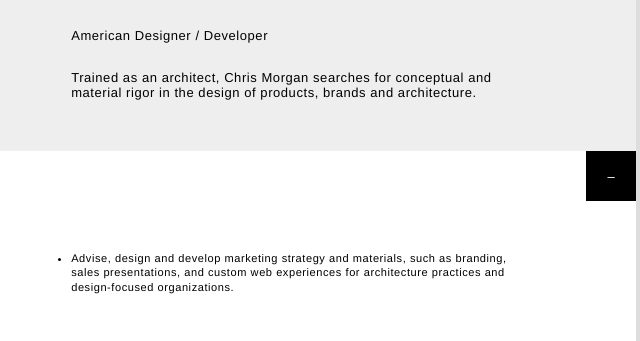
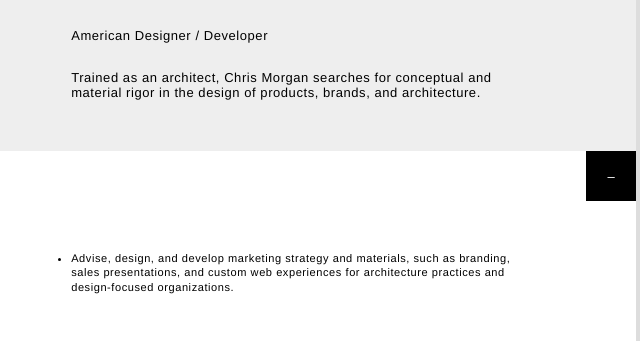
Before and after one commit to soakinsoap/soakinsoap.github.io, a website: page index.html in a window 1280 px wide. Shown: the part 135-476 px from the top of the page, 429-1069 px from the left. Drawn offline with nearby package versions, Linux system fonts and the light colour scheme.

Commit message:
Add oxford commas

```diff
--- a/index.html
+++ b/index.html
@@ -41,7 +41,7 @@
             </ul>
           </div>
           <div class="col-right">
-            <p class="about-desc">Trained as an architect, Chris Morgan searches for conceptual and material rigor in the design of products, brands and architecture.</p>
+            <p class="about-desc">Trained as an architect, Chris Morgan searches for conceptual and material rigor in the design of products, brands, and architecture.</p>
           </div>
         </div>
       </div>
@@ -60,7 +60,7 @@
           </div>
           <div class="col-right">
             <ul class="exp-desc text-detail text-desc">
-              <li>Advise, design and develop marketing strategy and materials, such as branding, sales presentations, and custom web experiences for architecture practices and design-focused organizations.</li>
+              <li>Advise, design, and develop marketing strategy and materials, such as branding, sales presentations, and custom web experiences for architecture practices and design-focused organizations.</li>
             </ul>
           </div>
         </div>
```
